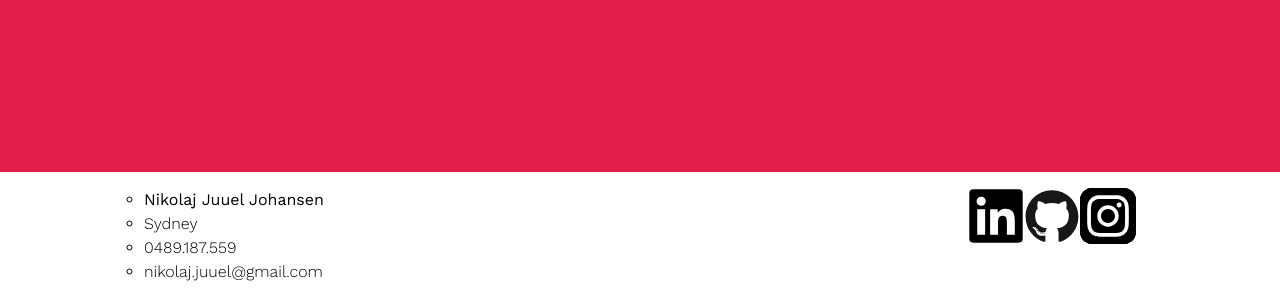
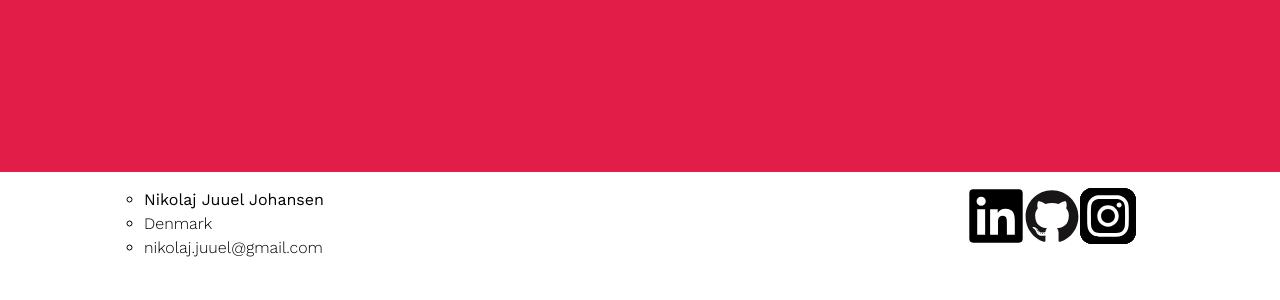
Before and after one commit to nikolajjuuel/web-template, a React (Vite) app: page / in a window 1280 px wide. Shown: the part 5851-6151 px from the top of the page. After the commit the page ends 6127 px from the top, so only its background shows below. Built offline with nearby package versions, Linux system fonts and the light colour scheme.

Commit message:
update location to denmark

```diff
--- a/src/App.tsx
+++ b/src/App.tsx
@@ -175,8 +175,8 @@ function App() {
               <li>
                 <strong>Nikolaj Juuel Johansen</strong>
               </li>
-              <li>Sydney</li>
-              <li>0489.187.559</li>
+              <li>Denmark</li>
+              {/* <li>+1.604.442.6950</li> */}
               <li>nikolaj.juuel@gmail.com</li>
             </ul>
           </div>
```
